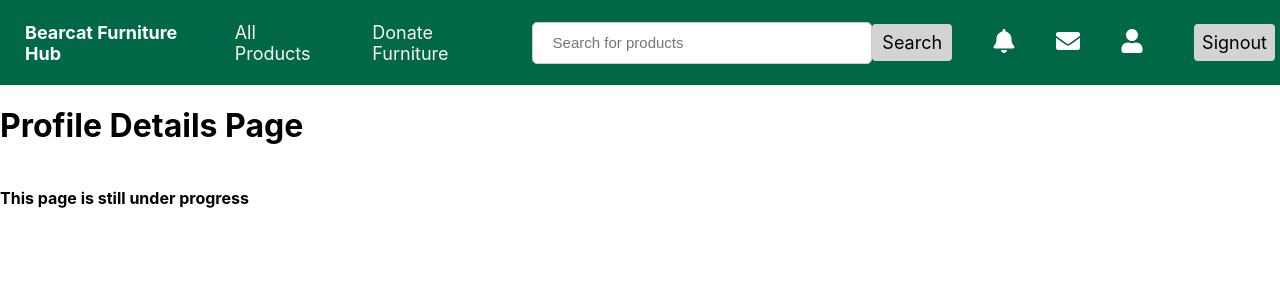
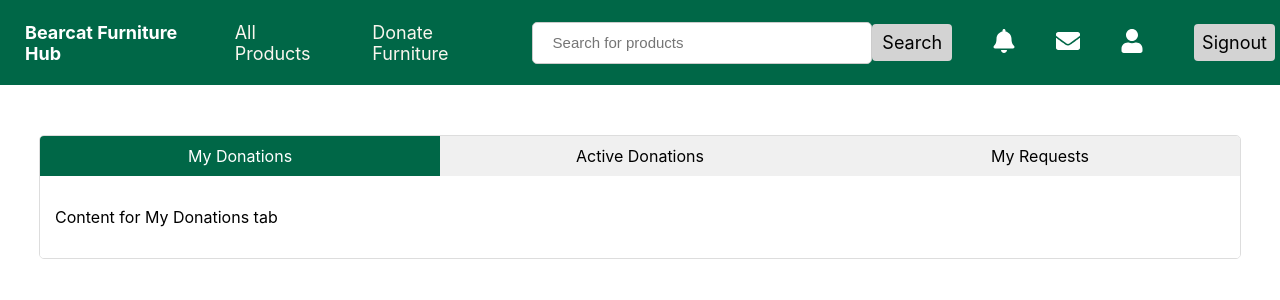
Before and after one commit to gautamsagar99/GDP-Group07-BearcatFurnitureHub, a React (Create React App) app in the folder codes/frontend/: page /ProfileDetails in a window 1280 px wide. Shown: the top 300 px of the page. Built offline with nearby package versions, Linux system fonts and the light colour scheme.

Commit message:
Designed Dashboard Tabs

```diff
--- /dev/null
+++ b/codes/frontend/src/components/Tabs/Tabs.css
@@ -0,0 +1,41 @@
+/* Tabs Container */
+.tabs-container {
+    width: 100%;
+    max-width: 1200px; /* Adjust the maximum width as needed */
+    margin: 50px auto 0;
+    border: 1px solid #ddd;
+    border-radius: 5px;
+    overflow: hidden;
+  }
+
+  /* Tab Header */
+  .tab-header {
+    display: flex;
+    justify-content: space-between;
+    background-color: #f0f0f0;
+  }
+
+  /* Individual Tab */
+  .tab {
+    flex: 1;
+    padding: 10px 15px;
+    text-align: center;
+    cursor: pointer;
+    transition: background-color 0.3s;
+  }
+
+  .tab:hover {
+    background-color: #ddd;
+  }
+
+  /* Active Tab */
+  .tab.active {
+    background-color: #006747;
+    color: #fff;
+  }
+
+  /* Tab Content */
+  .tab-content {
+    padding: 15px;
+    background-color: #fff;
+  }
--- /dev/null
+++ b/codes/frontend/src/components/Tabs/Tabs.js
@@ -0,0 +1,46 @@
+import React, { useState } from 'react';
+import './Tabs.css'; // Import the CSS file for styling
+// import FurnitureDetails from '../FurnitureCard/FurnitureCard'
+
+const Tabs = () => {
+  const [activeTab, setActiveTab] = useState('My Donations');
+
+  const handleTabClick = (tabName) => {
+    setActiveTab(tabName);
+  };
+
+  return (
+    <div className="tabs-container">
+      <div className="tab-header">
+        <div
+          className={`tab ${activeTab === 'My Donations' ? 'active' : ''}`}
+          onClick={() => handleTabClick('My Donations')}
+        >
+          My Donations
+        </div>
+        <div
+          className={`tab ${activeTab === 'Active Donations' ? 'active' : ''}`}
+          onClick={() => handleTabClick('Active Donations')}
+        >
+          Active Donations
+        </div>
+        <div
+          className={`tab ${activeTab === 'My Requests' ? 'active' : ''}`}
+          onClick={() => handleTabClick('My Requests')}
+        >
+          My Requests
+        </div>
+      </div>
+      <div className="tab-content">
+        {/* Render the content for the active tab here */}
+        {activeTab === 'My Donations' && <p>Content for My Donations tab</p>
+        // <FurnitureDetails/>
+        }
+        {activeTab === 'Active Donations' && <p>Content for Active Donations tab</p>}
+        {activeTab === 'My Requests' && <p>Content for My Requests tab</p>}
+      </div>
+    </div>
+  );
+};
+
+export default Tabs;
--- a/codes/frontend/src/pages/ProductDetailsPage/ProductDetails.js
+++ b/codes/frontend/src/pages/ProductDetailsPage/ProductDetails.js
@@ -9,6 +9,7 @@ const ProductDetails = () => {
   const { productId } = useParams(); // Get the productId from the route
 
   const [product, setProduct] = useState(null);
+  const [showMessageCancelBtn, setShowMessageCancelBtn] = useState(false);
 
   useEffect(() => {
     // Fetch product details based on the product ID using Axios
@@ -25,6 +26,9 @@ const ProductDetails = () => {
   if (!product) {
     return <div>Loading...</div>;
   }
+  var isRequested = () =>{
+    setShowMessageCancelBtn(true);
+  }
 
   return (
     <div>
@@ -37,7 +41,14 @@ const ProductDetails = () => {
           <h2>{product.name}</h2>
           <p>Years Used: {product.years_used}</p>
           <p>Furniture Condition: {product.furniture_condition}</p>
-          <Button type='button' label="Request Furniture" color='primary'/>
+          <Button type='button' label="Request Furniture" onClick={isRequested} color='primary'/>
+
+          {showMessageCancelBtn ? (
+          <div row-4>
+          <Button type='button' label="Message" color='primary'/>
+          <Button type='button' label="Cancel Request" color='red'/>
+          </div>
+          ):(<p></p>)}
         </div>
       </div>
     </div>
--- a/codes/frontend/src/pages/ProfilePage/ProfileDetails.js
+++ b/codes/frontend/src/pages/ProfilePage/ProfileDetails.js
@@ -1,18 +1,11 @@
 import React from 'react';
 import Navbar from '../../components/Navbar/index'
-import Form from "react-bootstrap/Form"
+import Tab from "../../components/Tabs/Tabs"
 const ProfileDetails = () => {
 	return (
 		<div>
 			<Navbar />
-			<div>
-				<Form>
-					<h1>
-						Profile Details Page
-					</h1>
-					<h4 class="red-heading">This page is still under progress</h4>
-				</Form>
-			</div>
+			<Tab/>
 		</div>
 	);
 };
```
